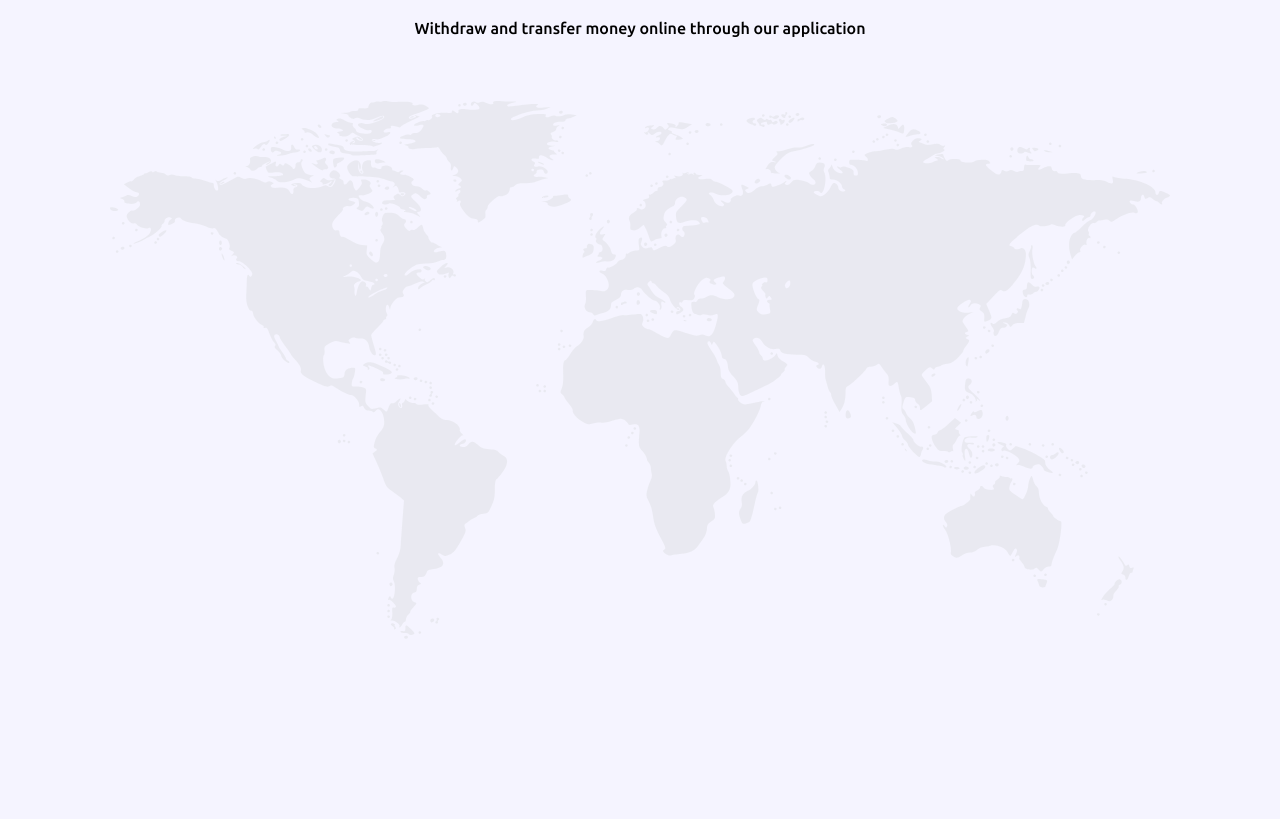
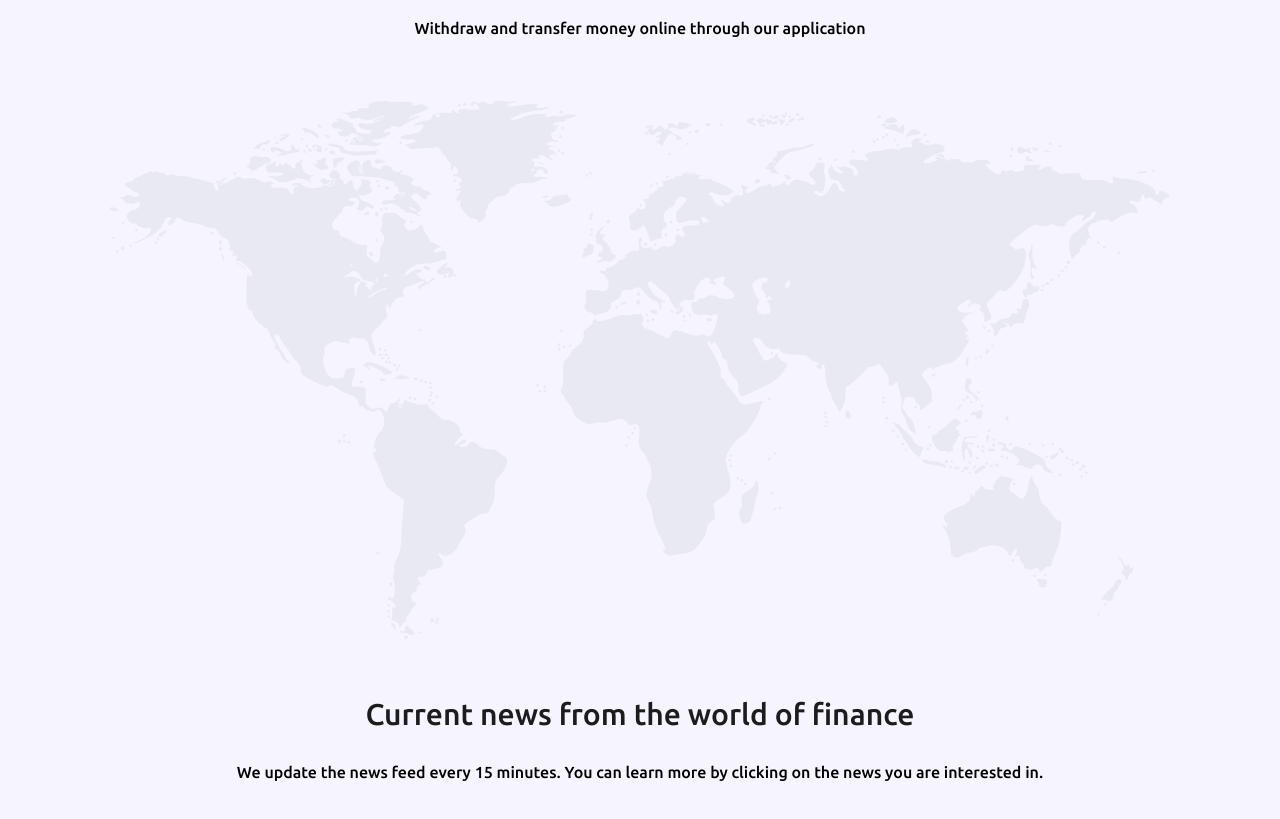
Before and after one commit to ksy336/bank-project, a website: page index.html in a window 1280 px wide. Shown: the part 2027-2846 px from the top of the page. Before the commit the page ends 2668 px from the top, so only its background shows below. Drawn offline with Linux system fonts and the light colour scheme.

Commit message:
feat: add map news block

```diff
--- a/index.html
+++ b/index.html
@@ -119,6 +119,18 @@
                 </article>
             </div>
         </section>
+        <section class="main__main__news">
+            <div class="wrapper news__wrapper">
+                <article class="main__info-news">
+                    <div class="news-data">
+                        <h2>Current news from the world of finance</h2>
+                        <p>We update the news feed every 15 minutes. You can learn more by clicking on the news you are interested in.</p>
+                        <section class="news__block">
+                        </section>
+                    </div>
+                </article>
+            </div>
+        </section>
     </main>
     <footer class="footer">
         <div class="wrapper footer__wrapper">
--- /dev/null
+++ b/sass/components/news.scss
@@ -0,0 +1,14 @@
+.news__wrapper {
+  padding-top: 48px;
+}
+.news-data h2 {
+  margin-bottom: 8px;
+  text-align: center;
+}
+.news-data p {
+  margin: 0;
+  margin-bottom: 46px;
+  text-align: center;
+  @include font($size: 16px, $height: 50px, $weight: 500);
+  color: $color-bank-small;
+}
--- a/sass/style.scss
+++ b/sass/style.scss
@@ -9,6 +9,7 @@
 @import "components/features";
 @import "components/exchange";
 @import "components/services";
+@import "components/news";
 @import "layout/wrapper";
 @import "layout/navigation";
 @import "layout/header";
```
Also changed, not shown: sass/style.css, 1 other file.
